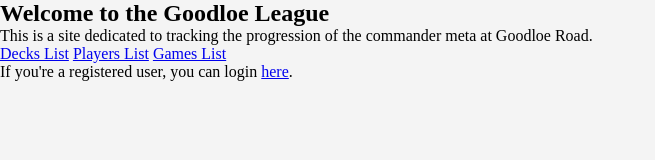
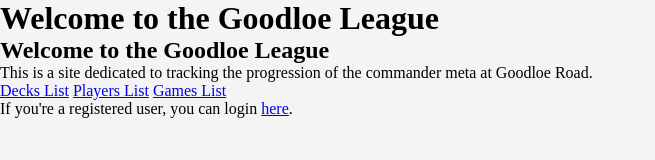
Before and after one commit to ThePatches/Goodloe, a website: page public/index.html in a window 1280 px wide. Shown: the whole page, without its empty margins (0-655 px from the left). Drawn offline with Linux system fonts and the light colour scheme.

Commit message:
changed <title> to <h1> because it is 2014.

```diff
--- a/public/index.html
+++ b/public/index.html
@@ -1,7 +1,7 @@
 <!doctype html>
 <html lang="en"  data-ng-app="goodloeApp">
 <head>
-	<title>Welcome to the Goodloe League</title>
+	<h1>Welcome to the Goodloe League</h1>
 
     <!-- JavaScript -->
     <script src="js/libs/jquery-1.10.2.js"></script>
```
